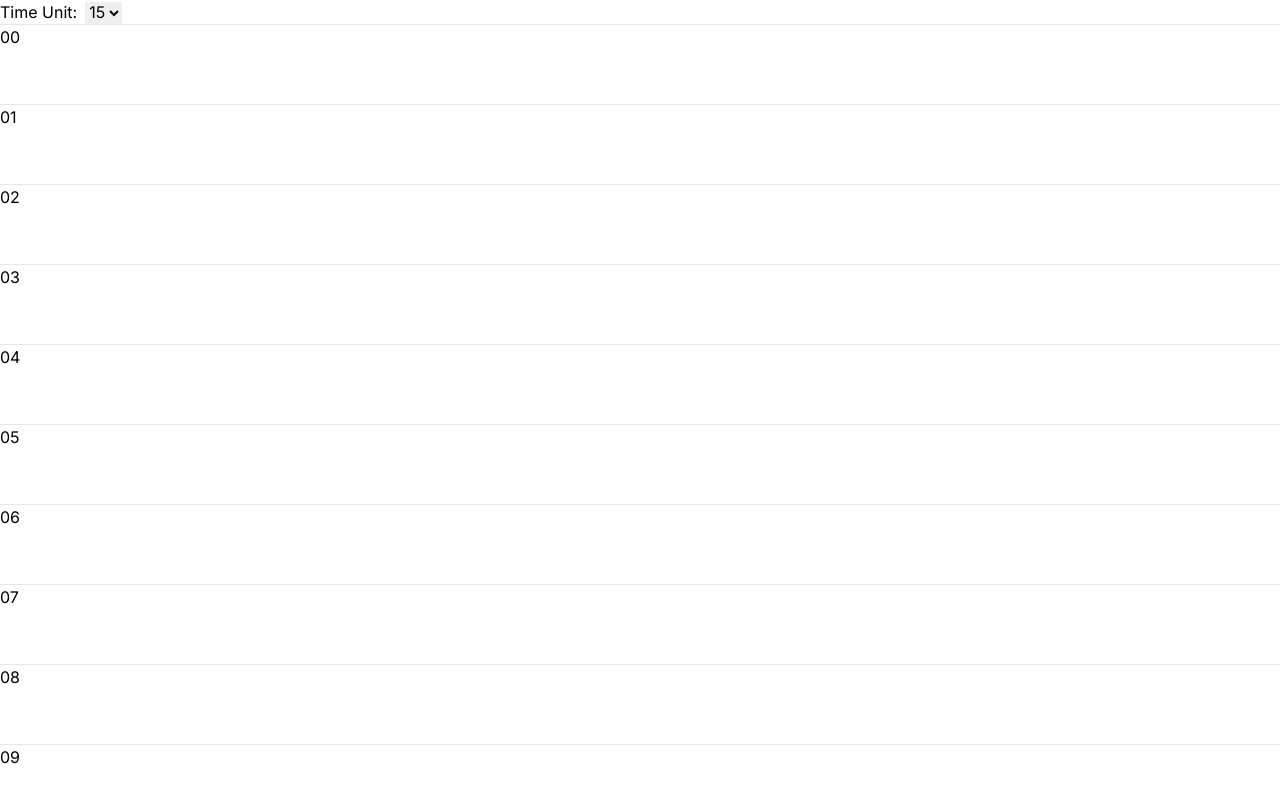
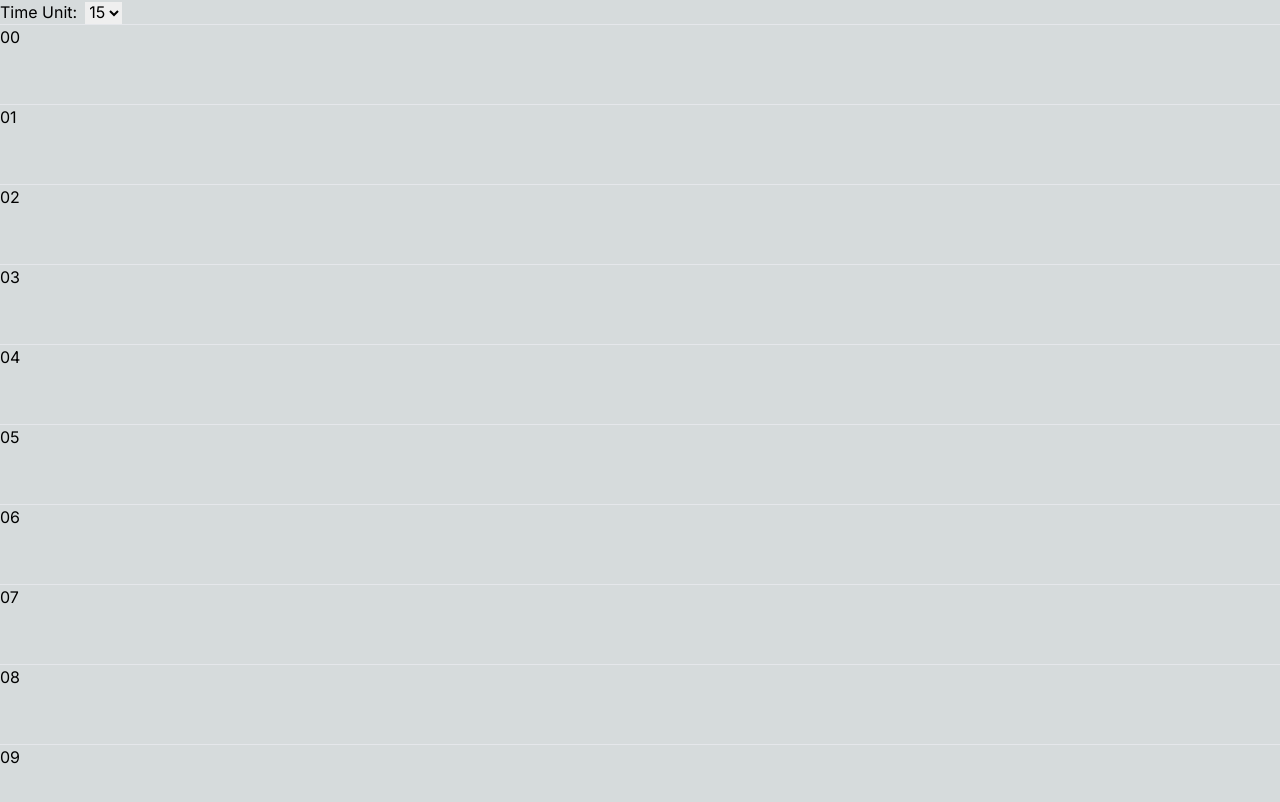
Before and after one commit to yoshikouki/timeline-component, a Next.js app: page / in a window 1280 px wide. Shown: the top 802 px of the page. Built offline with nearby package versions, Linux system fonts and the light colour scheme.

Commit message:
Rever background specification

```diff
--- a/src/app/globals.css
+++ b/src/app/globals.css
@@ -4,14 +4,17 @@
 
 :root {
   --foreground-rgb: 0, 0, 0;
+  --background-rgb: 214, 219, 220;
 }
 
 @media (prefers-color-scheme: dark) {
   :root {
     --foreground-rgb: 255, 255, 255;
+    --background-rgb: 0, 0, 0;
   }
 }
 
 body {
   color: rgb(var(--foreground-rgb));
+  background: rgb(var(--background-rgb))
 }
```
